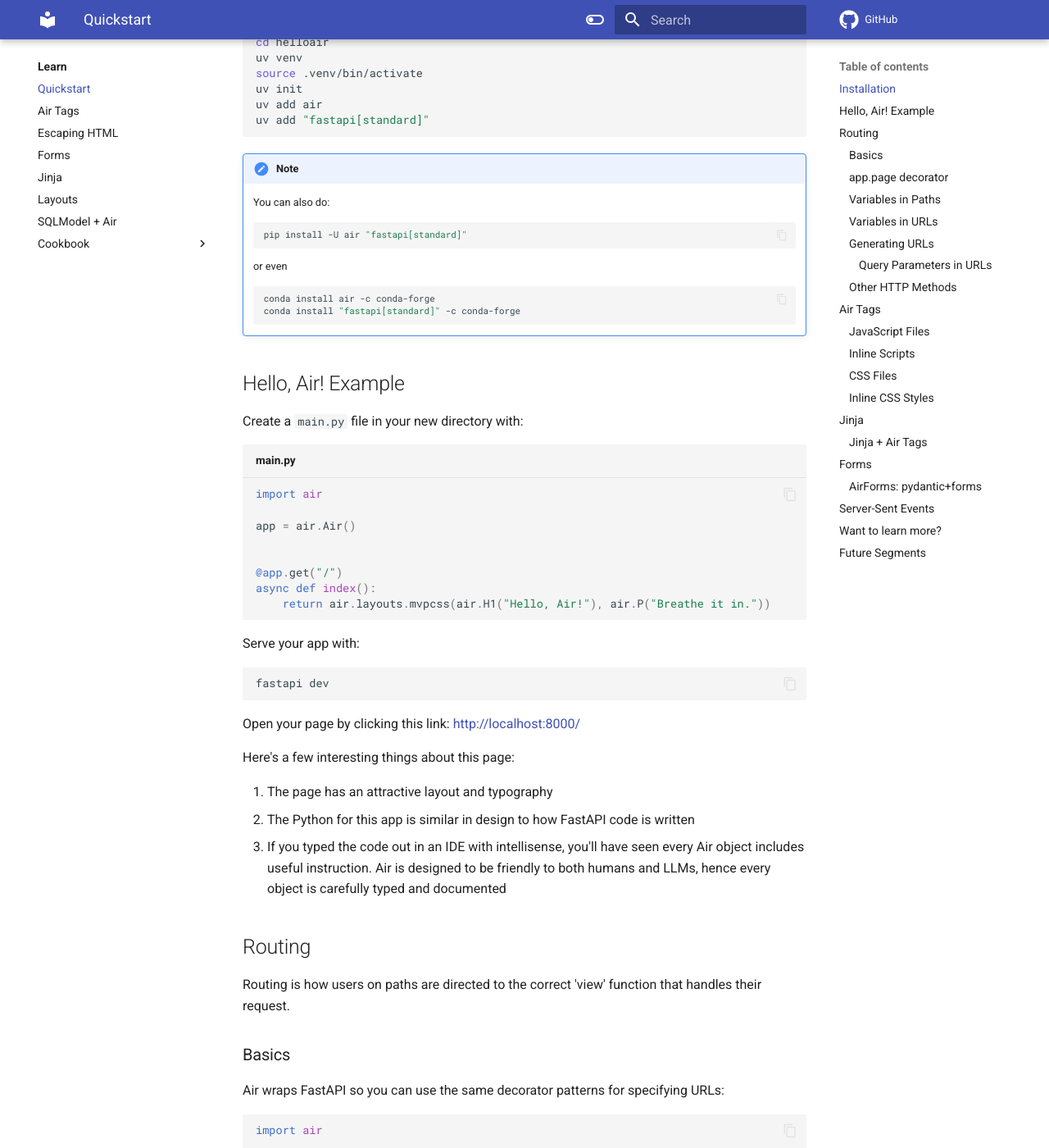
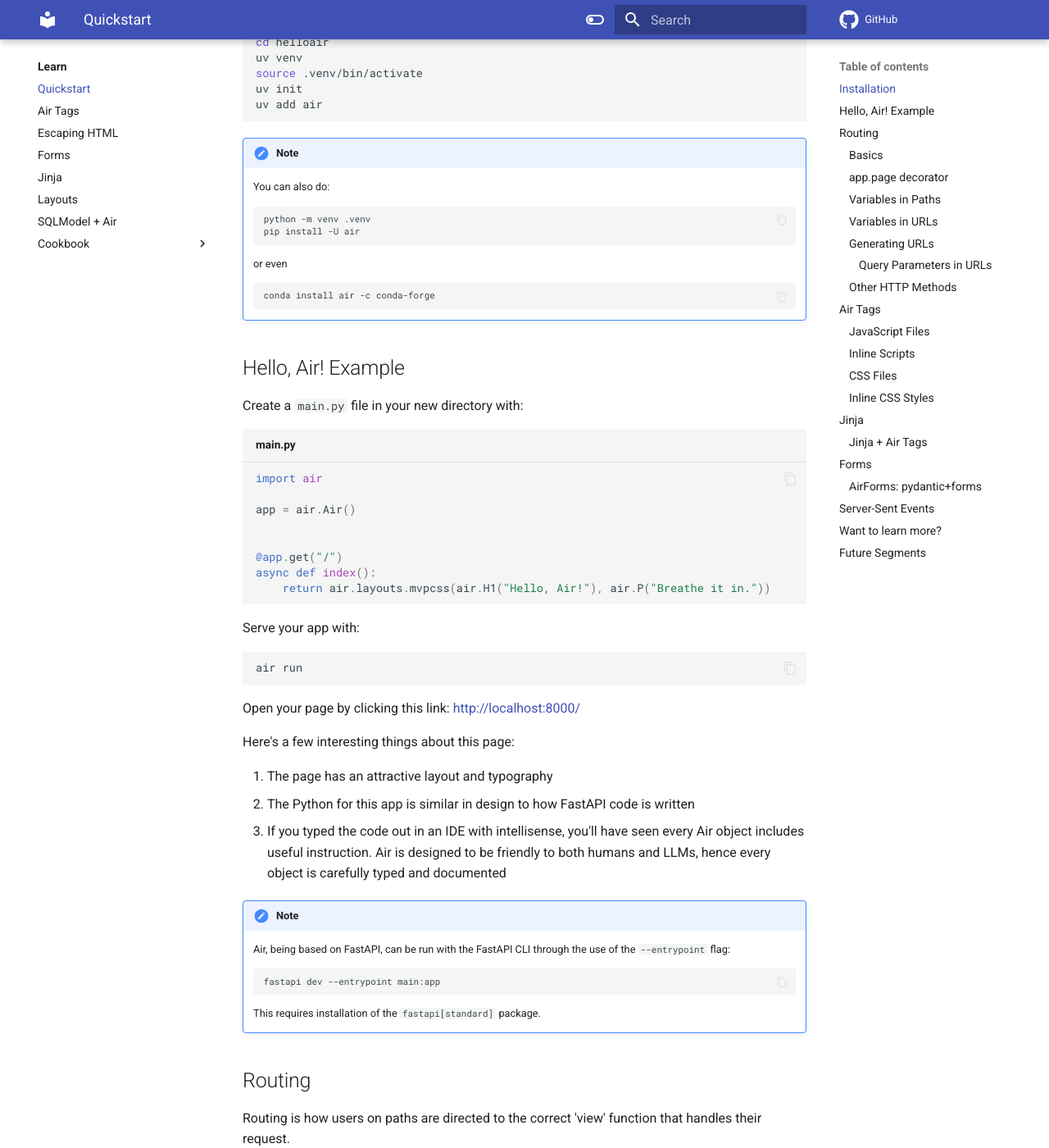
Before and after one commit to feldroy/air, an MkDocs documentation site: the page built from docs/learn/quickstart.md, in a window 1280 px wide and 1400 px high, scrolled down 373 px. Shown: the whole window at 82% size. Built offline with MkDocs 1.6.1 and Material for MkDocs 9.7.7, drawn with Linux system fonts in a browser that asks for light colours; comment, search, counter and statistics services are not loaded.

Commit message:
Launching air uses the air CLI now

````diff
--- a/docs/learn/quickstart.md
+++ b/docs/learn/quickstart.md
@@ -13,21 +13,20 @@ uv venv
 source .venv/bin/activate
 uv init
 uv add air
-uv add "fastapi[standard]"
 ```
 
 !!! note
     You can also do:
 
     ```sh
-    pip install -U air "fastapi[standard]"
+    python -m venv .venv
+    pip install -U air
     ```
 
     or even
 
     ```sh
     conda install air -c conda-forge
-    conda install "fastapi[standard]" -c conda-forge
     ```
 
 
@@ -49,7 +48,7 @@ async def index():
 Serve your app with:
 
 ```sh
-fastapi dev
+air run
 ```
 
 Open your page by clicking this link: <a href="http://localhost:8000/" target="_blank">http://localhost:8000/</a>
@@ -59,6 +58,17 @@ Here's a few interesting things about this page:
 1. The page has an attractive layout and typography
 2. The Python for this app is similar in design to how FastAPI code is written
 3. If you typed the code out in an IDE with intellisense, you'll have seen every Air object includes useful instruction. Air is designed to be friendly to both humans and LLMs, hence every object is carefully typed and documented
+
+!!! note
+    Air, being based on FastAPI, can be run with the FastAPI CLI through the use of the `--entrypoint` flag:
+
+    ```sh
+    fastapi dev --entrypoint main:app
+    ```
+
+    This requires installation of the `fastapi[standard]` package.
+
+
 
 ## Routing
 
````
Also changed, not shown: README.md (+2 -2 lines).
